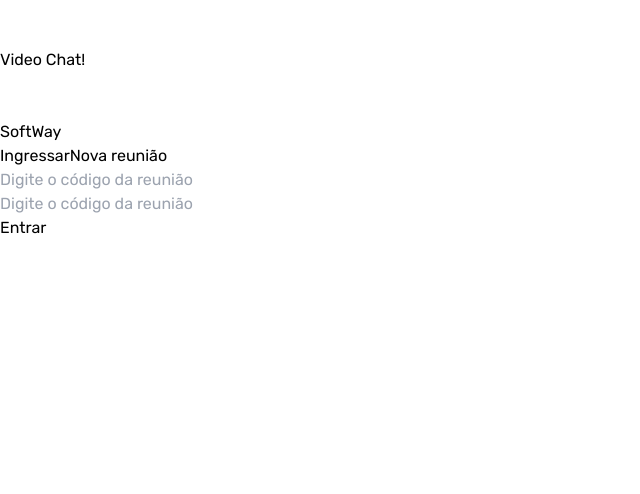
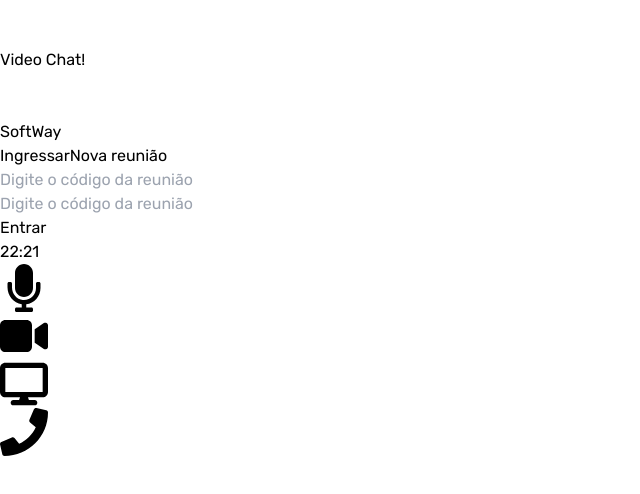
Before and after one commit to denisonkolling/video-chat-next, a Next.js app: page / in a window 1280 px wide. Shown: the top 494 px of the page, without its empty margins (0-640 px from the left). Built offline with nearby package versions, Linux system fonts and the light colour scheme.

Commit message:
add footer section

```diff
--- a/src/app/page.tsx
+++ b/src/app/page.tsx
@@ -2,25 +2,29 @@ import Button from '@/components/Button';
 import Container from '@/components/Container';
 import Header from '@/components/Header';
 import { Input } from '@/components/Input';
+import Footer from '@/components/Footer';
 
 export default function Home() {
 	return (
-		<main className="min-h-screen flex flex-col bg-gray-1000">
+		<main className="min-h-screen flex flex-col">
 			<Header />
-			<div className="flex max-w-[580px] h-full w-full items-center justify-center mx-auto">
+			<div className="flex h-full w-full items-center justify-center mx-auto bg-black">
 				<Container>
+					<div className="w-full h-full bg-secondary p-4 rounded-lg mt-4">
 						<div>
 							<span>Ingressar</span>
 							<span>Nova reunião</span>
 						</div>
-					<div className='space-y-4'>
+						<div className="space-y-4">
 							<Input placeholder="Digite o código da reunião" type="text" />
 							<Input placeholder="Digite o código da reunião" type="text" />
 
 							<Button title="Entrar" type="button" />
 						</div>
+					</div>
 				</Container>
 			</div>
+			<Footer />
 		</main>
 	);
 }
--- a/src/components/Container.tsx
+++ b/src/components/Container.tsx
@@ -1,5 +1,5 @@
 import { ReactNode } from "react";
 
 export default function Container({children}: {children: ReactNode}) {
-  return <div className="px-4 max-w-6xl mx-auto">{children}</div>
+  return <div className="px-4 max-w-7xl mx-auto">{children}</div>
 }
--- /dev/null
+++ b/src/components/Footer.tsx
@@ -0,0 +1,94 @@
+'use client';
+import { FaMicrophone } from 'react-icons/fa';
+import { FaMicrophoneSlash } from 'react-icons/fa6';
+import { FaVideo } from 'react-icons/fa6';
+import { FaVideoSlash } from 'react-icons/fa';
+import { FaDisplay } from 'react-icons/fa6';
+import { FaEyeSlash } from 'react-icons/fa6';
+import { FaPhone } from "react-icons/fa";
+import Container from './Container';
+import { useState } from 'react';
+import { FaPhoneSlash } from "react-icons/fa";
+
+export default function Footer() {
+	const [isMuted, setIsMuted] = useState(false);
+	const [isCameraOff, setIsCameraOff] = useState(false);
+	const [isScreenSharing, setIsScreenSharing] = useState(false);
+	const [isCallEnded, setIsCallEnded] = useState(false);
+
+	const date = new Date();
+	const hours = date.getHours().toString().padStart(2, '0') + ':';
+	const minutes = date.getMinutes().toString().padStart(2, '0');
+
+	return (
+		<div className="items-center bottom-0 bg-black py-6 w-full">
+			<Container>
+				<div className="grid grid-cols-3">
+					<div className="flex items-center">
+						<p className="text-xl text-white">
+							{hours}
+							{minutes}
+						</p>
+					</div>
+					<div className="flex space-x-6 justify-center">
+						{isMuted ? (
+							<FaMicrophoneSlash
+								size="3rem"
+								className="flex text-white bg-gray-950 rounded-md p-2 cursor-pointer"
+								onClick={() => setIsMuted(!isMuted)}
+							/>
+						) : (
+							<FaMicrophone
+								size="3rem"
+								className="flex text-white bg-gray-950 rounded-md p-2 cursor-pointer"
+								onClick={() => setIsMuted(!isMuted)}
+							/>
+						)}
+
+						{isCameraOff ? (
+							<FaVideoSlash
+								size="3rem"
+								className="flex text-white bg-gray-950 rounded-md p-2 cursor-pointer"
+								onClick={() => setIsCameraOff(!isCameraOff)}
+							/>
+						) : (
+							<FaVideo
+								size="3rem"
+								className="flex text-white bg-gray-950 rounded-md p-2 cursor-pointer"
+								onClick={() => setIsCameraOff(!isCameraOff)}
+							/>
+						)}
+
+						{isScreenSharing ? (
+							<FaEyeSlash
+								size="3rem"
+								className="flex text-white bg-gray-950 rounded-md p-2 cursor-pointer"
+								onClick={() => setIsScreenSharing(!isScreenSharing)}
+							/>
+						) : (
+							<FaDisplay
+								size="3rem"
+								className="flex text-white bg-gray-950 rounded-md p-2 cursor-pointer"
+								onClick={() => setIsScreenSharing(!isScreenSharing)}
+							/>
+						)}
+
+						{isCallEnded ? (
+							<FaPhoneSlash
+								size="3rem"
+								className="flex text-white bg-gray-950 rounded-md p-2 cursor-pointer"
+								onClick={() => setIsCallEnded(!isCallEnded)}
+							/>
+						) : (
+							<FaPhone
+								size="3rem"
+								className="flex text-white bg-gray-950 rounded-md p-2 cursor-pointer hover:bg-red-500"
+                onClick={() => setIsCallEnded(!isCallEnded)}
+							/>
+						)}
+					</div>
+				</div>
+			</Container>
+		</div>
+	);
+}
```
Also changed, not shown: src/app/room/[id]/page.tsx (added, +10 -0 lines). Lines whose indentation alone changed are shown as unchanged.
